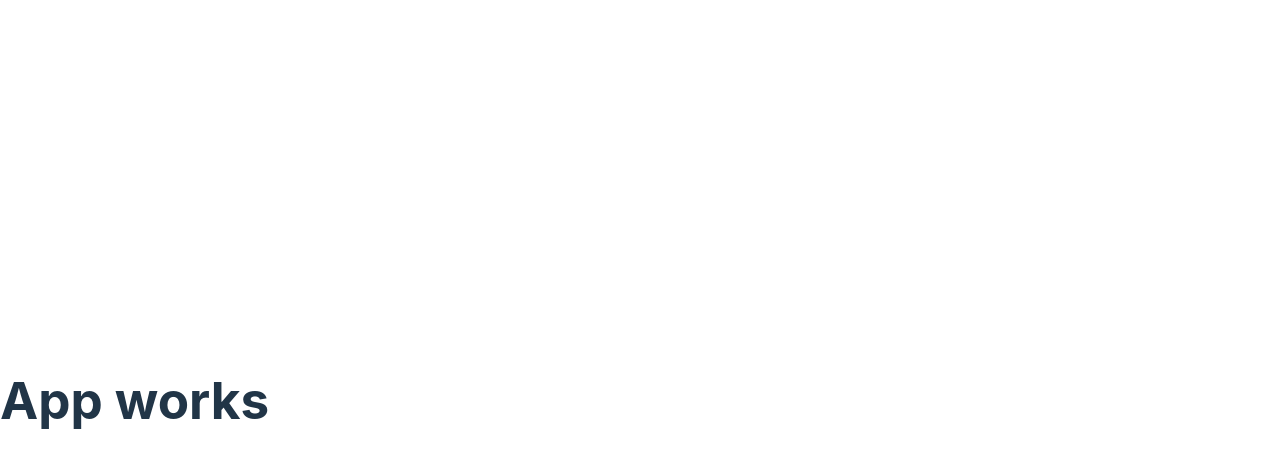
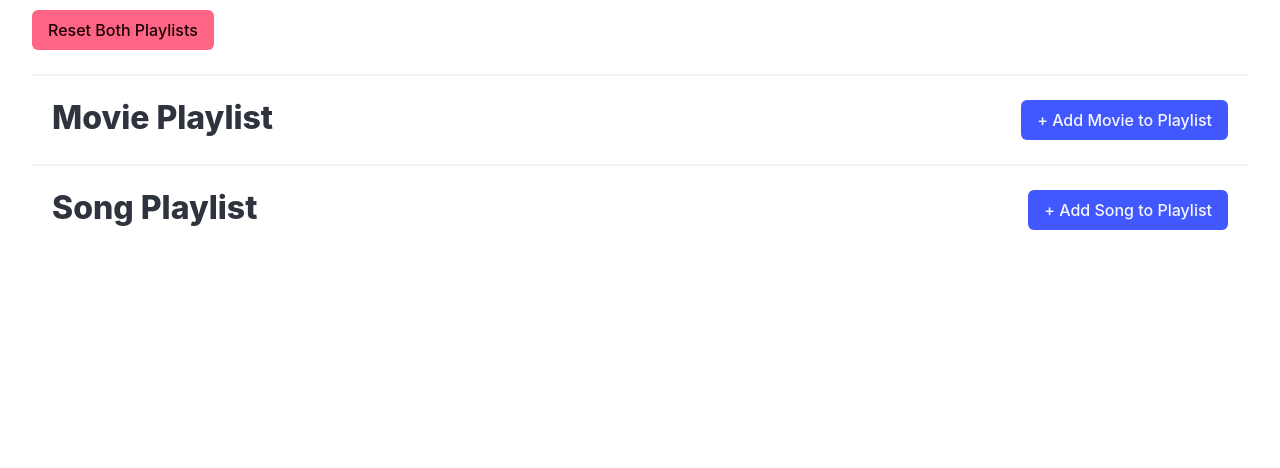
Before and after one commit to SmackSmash/grider-redux, a React (Vite) app: page / in a window 1280 px wide. Shown: the top 468 px of the page. Built offline with nearby package versions, Linux system fonts and the light colour scheme.

Commit message:
Added bulma and rest of boilerplate

```diff
--- a/package.json
+++ b/package.json
@@ -10,6 +10,7 @@
     "preview": "vite preview"
   },
   "dependencies": {
+    "bulma": "^1.0.0",
     "react": "^18.2.0",
     "react-dom": "^18.2.0"
   },
--- a/src/App.jsx
+++ b/src/App.jsx
@@ -1,5 +1,20 @@
-const App = () => {
-  return <h1>App works</h1>;
-};
+import MoviePlaylist from './components/MoviePlaylist';
+import SongPlaylist from './components/SongPlaylist';
 
-export default App;
+export default function App() {
+  const handleResetClick = () => {
+    //
+  };
+
+  return (
+    <div className='container is-fluid'>
+      <button onClick={() => handleResetClick()} className='button is-danger'>
+        Reset Both Playlists
+      </button>
+      <hr />
+      <MoviePlaylist />
+      <hr />
+      <SongPlaylist />
+    </div>
+  );
+}
--- /dev/null
+++ b/src/components/MoviePlaylist.jsx
@@ -0,0 +1,43 @@
+import { createRandomMovie } from '../data';
+
+function MoviePlaylist() {
+  // To Do:
+  // Get list of movies
+  const moviePlaylist = [];
+
+  const handleMovieAdd = movie => {
+    // To Do:
+    // Add movie to list of movies
+  };
+  const handleMovieRemove = movie => {
+    // To Do:
+    // Remove movie from list of movies
+  };
+
+  const renderedMovies = moviePlaylist.map(movie => {
+    return (
+      <li key={movie}>
+        {movie}
+        <button onClick={() => handleMovieRemove(movie)} className='button is-danger'>
+          X
+        </button>
+      </li>
+    );
+  });
+
+  return (
+    <div className='content'>
+      <div className='table-header'>
+        <h3 className='subtitle is-3'>Movie Playlist</h3>
+        <div className='buttons'>
+          <button onClick={() => handleMovieAdd(createRandomMovie())} className='button is-link'>
+            + Add Movie to Playlist
+          </button>
+        </div>
+      </div>
+      <ul>{renderedMovies}</ul>
+    </div>
+  );
+}
+
+export default MoviePlaylist;
--- /dev/null
+++ b/src/components/SongPlaylist.jsx
@@ -0,0 +1,43 @@
+import { createRandomSong } from '../data';
+
+function SongPlaylist() {
+  // To Do:
+  // Get list of songs
+  const songPlaylist = [];
+
+  const handleSongAdd = song => {
+    // To Do:
+    // Add song to list of songs
+  };
+  const handleSongRemove = song => {
+    // To Do:
+    // Remove song from list of songs
+  };
+
+  const renderedSongs = songPlaylist.map(song => {
+    return (
+      <li key={song}>
+        {song}
+        <button onClick={() => handleSongRemove(song)} className='button is-danger'>
+          X
+        </button>
+      </li>
+    );
+  });
+
+  return (
+    <div className='content'>
+      <div className='table-header'>
+        <h3 className='subtitle is-3'>Song Playlist</h3>
+        <div className='buttons'>
+          <button onClick={() => handleSongAdd(createRandomSong())} className='button is-link'>
+            + Add Song to Playlist
+          </button>
+        </div>
+      </div>
+      <ul>{renderedSongs}</ul>
+    </div>
+  );
+}
+
+export default SongPlaylist;
--- a/src/index.css
+++ b/src/index.css
@@ -1,71 +1,4 @@
-:root {
-  font-family: Inter, system-ui, Avenir, Helvetica, Arial, sans-serif;
-  line-height: 1.5;
-  font-weight: 400;
-
-  color-scheme: light dark;
-  color: rgba(255, 255, 255, 0.87);
-  background-color: #242424;
-
-  font-synthesis: none;
-  text-rendering: optimizeLegibility;
-  -webkit-font-smoothing: antialiased;
-  -moz-osx-font-smoothing: grayscale;
-}
-
-a {
-  font-weight: 500;
-  color: #646cff;
-  text-decoration: inherit;
-}
-a:hover {
-  color: #535bf2;
-}
-
-body {
-  margin: 0;
-  display: flex;
-  place-items: center;
-  min-width: 320px;
-  min-height: 100vh;
-}
-
-h1 {
-  font-size: 3.2em;
-  line-height: 1.1;
-}
-
-button {
-  border-radius: 8px;
-  border: 1px solid transparent;
-  padding: 0.6em 1.2em;
-  font-size: 1em;
-  font-weight: 500;
-  font-family: inherit;
-  background-color: #1a1a1a;
-  cursor: pointer;
-  transition: border-color 0.25s;
-}
-button:hover {
-  border-color: #646cff;
-}
-button:focus,
-button:focus-visible {
-  outline: 4px auto -webkit-focus-ring-color;
-}
-
-@media (prefers-color-scheme: light) {
-  :root {
-    color: #213547;
-    background-color: #ffffff;
-  }
-  a:hover {
-    color: #747bff;
-  }
-  button {
-    background-color: #f9f9f9;
-  }
-}
+@import 'bulma/css/bulma.css';
 
 ul {
   list-style-type: none !important;
```
Also changed, not shown: 1 other file (tests, documents, lock files or other folders).
